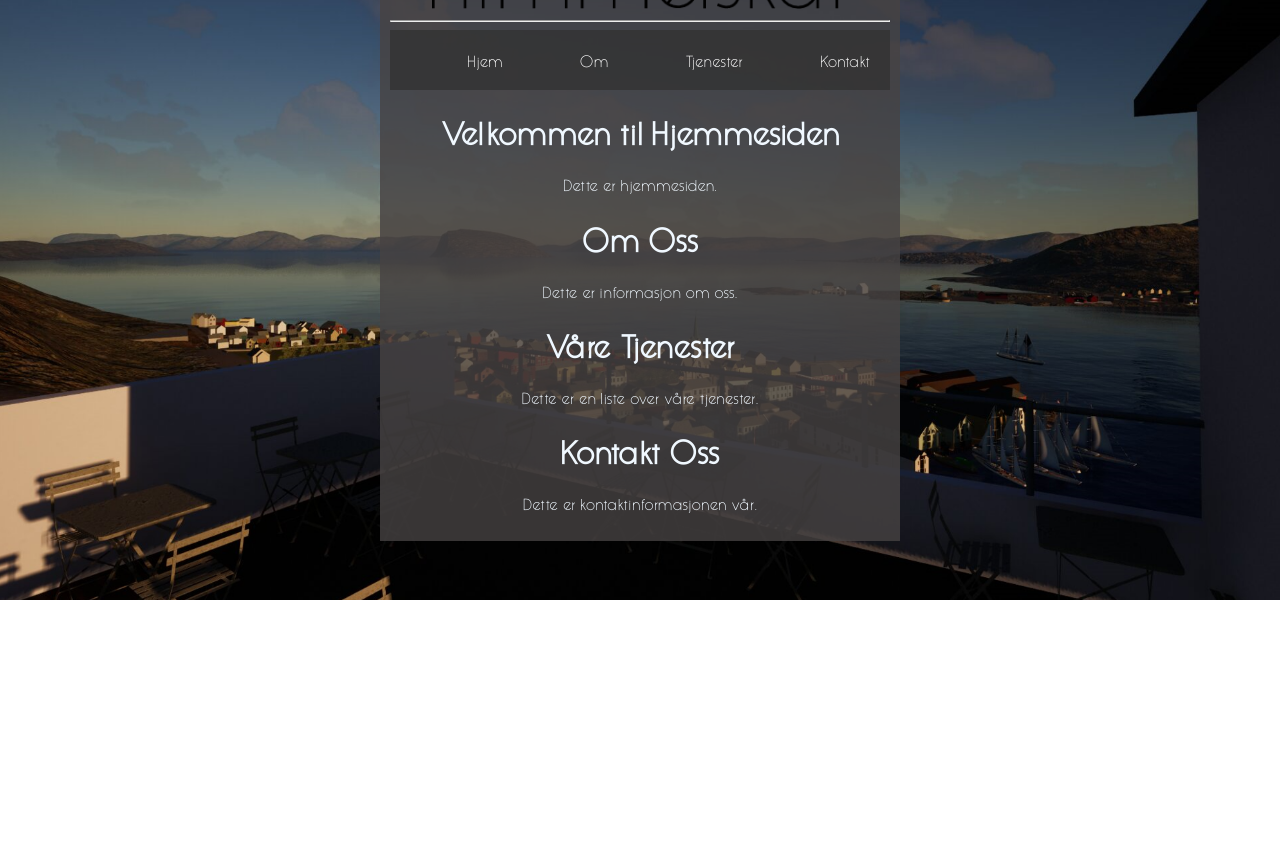
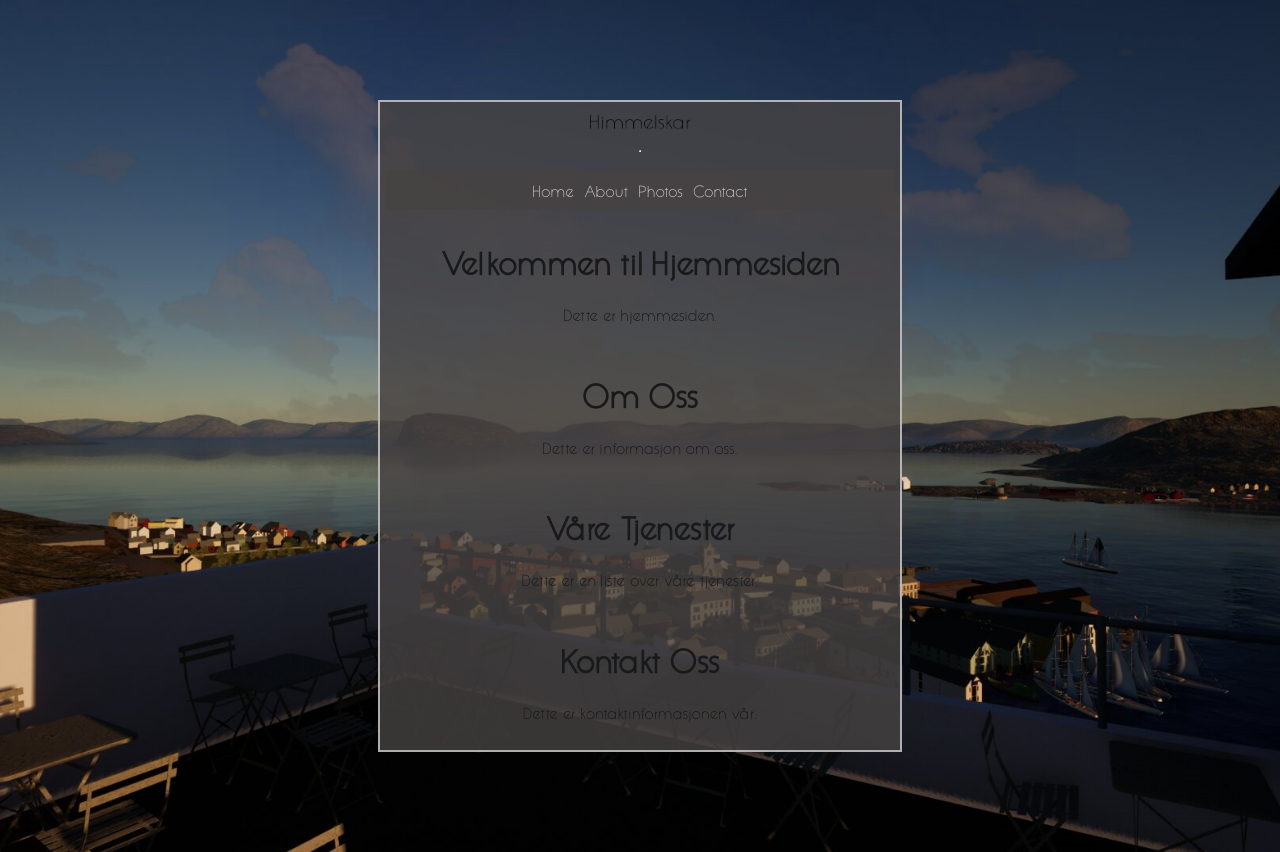
Before and after one commit to DepressoTaco/mywebsite, a plain HTML site: page Himmelskar/index.html in a window 1280 px wide. Before the commit the page ends 800 px from the top, so only its background shows below. Drawn offline with Linux system fonts and the light colour scheme; a web font is replaced by a local one.

Commit message:
Add files via upload

```diff
--- a/Himmelskar/css/style.css
+++ b/Himmelskar/css/style.css
@@ -1,70 +1,70 @@
 @font-face {
     font-family: 'MinEgendefinerteFont';
-    src: url(/font/Queensides-3z7Ey.ttf) format('woff2'),
-         url(/font/QueensidesLight-ZVj3l.ttf) format('woff');
+    src: url('/font/Queensides-3z7Ey.ttf') format('woff2'),
+         url('/font/QueensidesLight-ZVj3l.ttf') format('woff');
     font-weight: normal;
     font-style: normal;
 }
 
 body {
-    display: flex;
-    justify-content: center;
-    align-items: center;
-    height: 60vh;
     margin: 0;
     padding: 0;
+    background: #100720;
     background-image: url('/bilder/background1.png');
     background-size: cover;
     background-position: center;
     background-repeat: no-repeat;
     font-family: 'MinEgendefinerteFont', Arial, sans-serif; /* Bruker egendefinert font */
-}
-
-@font-face {
-    font-family: 'MinEgendefinerteFont';
-    src: url('fonts/min-egendefinerte-font.woff2') format('woff2'),
-         url('fonts/min-egendefinerte-font.woff') format('woff');
-    font-weight: normal;
-    font-style: normal;
-}
-
-body {
-    display: flex;
-    justify-content: center;
-    align-items: center;
-    height: 60vh;
-    margin: 0;
-    padding: 0;
-    background-image: url('/bilder/background1.png');
-    background-size: cover;
-    background-position: center;
-    background-repeat: no-repeat;
-    font-family: 'MinEgendefinerteFont', Arial, sans-serif; /* Bruker egendefinert font */
+    background-color: rgba(71, 67, 67, 0.8); /* Gjør bakgrunnsfargen litt gjennomsiktig */
 }
 
 .menybar {
     display: flex;
-    justify-content: space-around;
+    justify-content: center; /* Sentraliserer menybaren */
     align-items: center;
-    background-color: rgba(51, 51, 51, 0.8); /* Gjør bakgrunnsfargen litt gjennomsiktig */
-    padding: 10px;
+    background: rgba(71, 67, 67, 0.8);
+    padding: 5px;
+    width: 100%; /* Sørger for at menybaren strekker seg over hele bredden */
+    position: relative; /* Legger til posisjonering for ::after pseudo-elementet */
 }
 
 .menybar a {
-    color: white;
+    color: rgba(238, 231, 231, 0.8);
     text-decoration: none; /* Fjerner understrek */
-    padding: 10px;
+    padding: 5px; /* Rettet padding-verdi */
     display: block;
     text-align: center;
-    margin-left: auto;
+    transition: 0.1s;
+    position: relative; /* Legger til posisjonering for ::after pseudo-elementet */
+}
+
+.menybar a::after {
+    content: '';
+    width: 100%;
+    height: 100%;
+    background: radial-gradient(circle farthest-corner at 10% 20%, rgba(255, 94, 247, 1) 17.8%, rgba(2, 245, 255, 1) 100.2%);
+    filter: blur(165px);
+    z-index: -1;
+    position: absolute;
+    left: 0;
+    top: 0;
+}
+
+.menybar a:active {
+    transform: scale(0.9) rotate(3deg);
+    background: radial-gradient(circle farthest-corner at 10% 20%, rgba(255, 94, 247, 1), rgba(2, 245, 255, 1));
 }
 
 .menybar a:hover {
-    background-color: #ddd;
+    background-color: #838181;
     color: black;
 }
 
 .container {
+    display: flex;
+    flex-direction: column;
+    justify-content: center;
+    align-items: center;
     width: 90%;
     max-width: 500px;
     background-color: rgba(71, 67, 67, 0.8); /* Gjør bakgrunnsfargen litt gjennomsiktig */
@@ -72,6 +72,17 @@ body {
     box-shadow: 0 0 0px rgb(165, 42, 42);
     border-radius: 0px;
     text-align: center;
+    margin: auto; /* Sentraliserer containeren */
+}
+
+.sticky {
+    position: -webkit-sticky; /* For Safari */
+    position: sticky;
+    top: 0; /* Holder elementet på toppen av siden */
+}
+
+h1, h2, h3, h4, h5, h6, p {
+    color: rgb(24, 25, 26); /* Setter samme skriftfarge for alle <h> og <p> elementer */
 }
 
 h1 {
@@ -92,3 +103,28 @@ p {
         font-size: 0.9em;
     }
 }
+
+body {
+    background-color: #100720;
+}
+
+.container {
+    margin: 100px auto; /* Sentraliserer containeren horisontalt */
+    width: 70%;
+    display: flex;
+    justify-content: center;
+    gap: 10px;
+    border: 2px solid rgba(255, 255, 255, 0.6); /* Felles border for alle bildene */
+    padding: 10px; /* Legger til padding for å gi plass til border */
+}
+
+.container img {
+    width: 100px; /* Justert bredde */
+    height: auto; /* Justert høyde */
+    object-fit: cover;
+    transition: all ease-in-out 0.5s;
+}
+
+.container img:hover {
+    width: 150px; /* Justert bredde ved hover */
+}
--- a/Himmelskar/index.html
+++ b/Himmelskar/index.html
@@ -4,35 +4,37 @@
     <meta charset="UTF-8">
     <meta name="viewport" content="width=device-width, initial-scale=1.0">
     <title>Himmelskar</title>
-    <link rel="stylesheet" href="style.css">
+    <link rel="stylesheet" href="css/style.css">
 </head>
 <body>
     <div class="container">
-        <a href="https://www.finn.no/">
+
+
+        <div class="sticky">
             <img src="/bilder/Logo1.png" height="60" alt="Himmelskar logo" title="Himmelskar logo">
-        </a>
+        </div>
         <hr style="color: rgb(223, 217, 217);">
         <div class="menybar">
-            <a href="#home">Hjem</a>
-            <a href="#about">Om</a>
-            <a href="#services">Tjenester</a>
-            <a href="#contact">Kontakt</a>
+            <a href="index.html">Home</a>
+            <a href="about.html">About</a>
+            <a href="services.html">Photos</a>
+            <a href="contact.html">Contact</a>
         </div>
         <div id="home">
-            <h1 style="color: aliceblue;">Velkommen til Hjemmesiden</h1>
-            <p style="color: aliceblue;">Dette er hjemmesiden.</p>
+            <h1>Velkommen til Hjemmesiden</h1>
+            <p>Dette er hjemmesiden.</p>
         </div>
         <div id="about">
-            <h1 style="color: aliceblue;">Om Oss</h1>
-            <p style="color: aliceblue;">Dette er informasjon om oss.</p>
+            <h1>Om Oss</h1>
+            <p>Dette er informasjon om oss.</p>
         </div>
         <div id="services">
-            <h1 style="color: aliceblue;">Våre Tjenester</h1>
-            <p style="color: aliceblue;">Dette er en liste over våre tjenester.</p>
+            <h1>Våre Tjenester</h1>
+            <p>Dette er en liste over våre tjenester.</p>
         </div>
         <div id="contact">
-            <h1 style="color: aliceblue;">Kontakt Oss</h1>
-            <p style="color: aliceblue;">Dette er kontaktinformasjonen vår.</p>
+            <h1>Kontakt Oss</h1>
+            <p>Dette er kontaktinformasjonen vår.</p>
         </div>
     </div>
 </body>
```
Also changed, not shown: Himmelskar/about.html (added, +22 -0 lines), Himmelskar/contact.html (added, +21 -0 lines), Himmelskar/home.html (added, +21 -0 lines), Himmelskar/services.html (added, +39 -0 lines), Himmelskar/bilder/Tom1.jpg (added), Himmelskar/bilder/tom2.jpg (added), Himmelskar/bilder/tom3.jpg (added), Himmelskar/bilder/tom4.jpg (added), Himmelskar/bilder/tom5.jpg (added).
